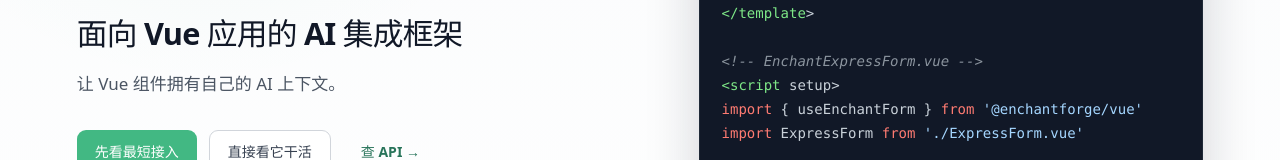
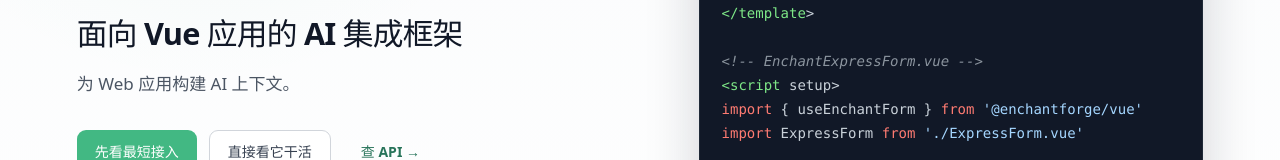
Before and after one commit to Hisashiburidane/llm-integration, a Vue app in the folder website/: page / in a window 1280 px wide. Shown: the part 447-607 px from the top of the page. Built offline with nearby package versions, Linux system fonts and the light colour scheme; no server answers.

Commit message:
refactor(website): frame context at application level

```diff
--- a/website/src/locales.ts
+++ b/website/src/locales.ts
@@ -22,7 +22,7 @@
         kicker: 'Vue-first LLM integration framework',
         title: '帮 AI 对齐颗粒度',
         problem: '面向 Vue 应用的 AI 集成框架',
-        lead: '让 Vue 组件拥有自己的 AI 上下文。',
+        lead: '为 Web 应用构建 AI 上下文。',
         start: '先看最短接入',
         examples: '直接看它干活',
         api: '查 API'
@@ -254,7 +254,7 @@
         kicker: 'Vue-first LLM integration framework',
         title: 'Context at the right granularity',
         problem: 'An AI context framework for Vue',
-        lead: 'Give Vue components their own AI context.',
+        lead: 'Build AI context for web applications.',
         start: 'Start with one wrapper',
         examples: 'Open examples',
         api: 'Read the API'
```
